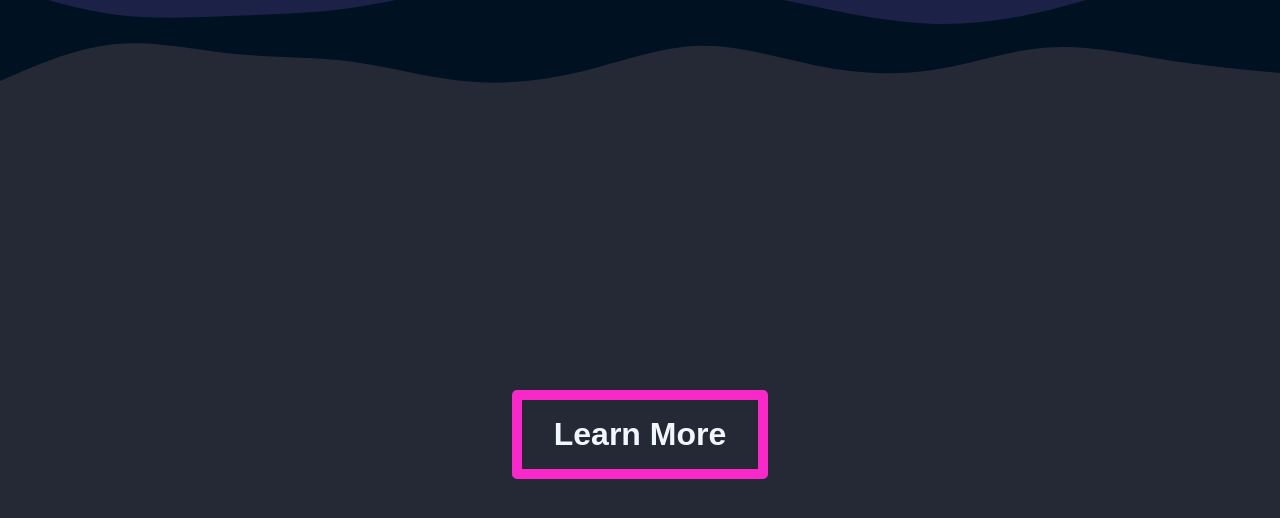
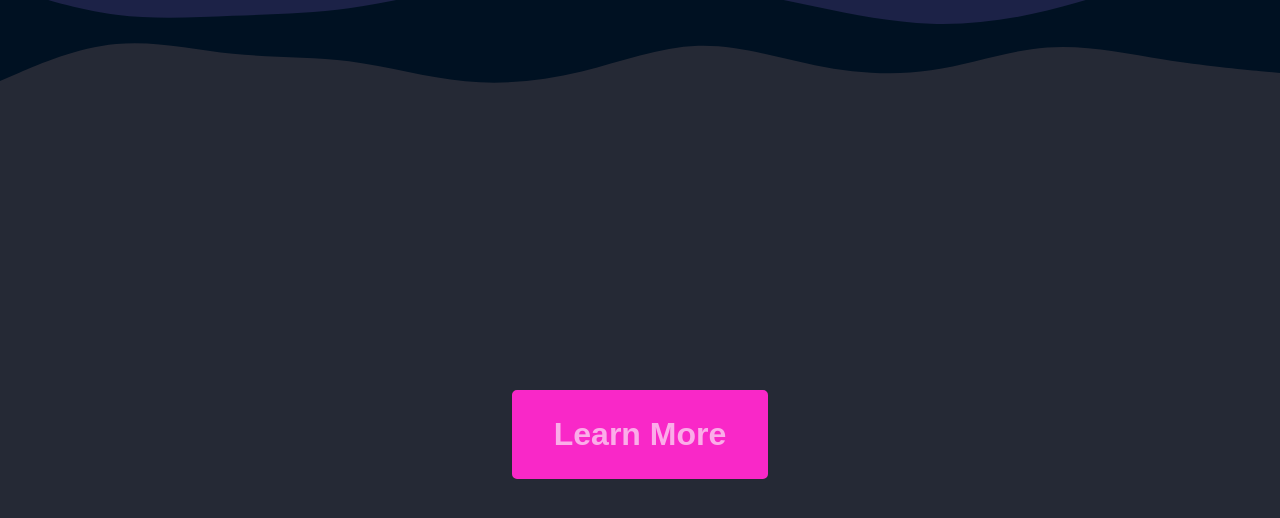
Before and after one commit to stark5200/curves, a website: page index.html in a window 1280 px wide. In both pictures the pointer is over the button "Learn More". Shown: the part 6500-7018 px from the top of the page. Drawn offline with Linux system fonts and the light colour scheme; a script that the page names is missing; a web font is replaced by a local one.

Commit message:
aimations

```diff
--- a/index.html
+++ b/index.html
@@ -162,10 +162,19 @@
         background-color: (var(--clr-accent-light));
         border: 10px solid var(--clr-accent);
         border-radius: 5px;
+
+        /* transition-property: transform;
+        transition-duration: 0.3s;
+        transition-timing-function: ease;
+        transition-delay: 0s; */
+
+        transition: all 0.3s;
       }
 
       .btn:hover {
         transform: translateY(-10px);
+        background-color: var(--clr-accent);
+        color: var(--clr-accent-light);
       }
     </style>
   </head>
```
